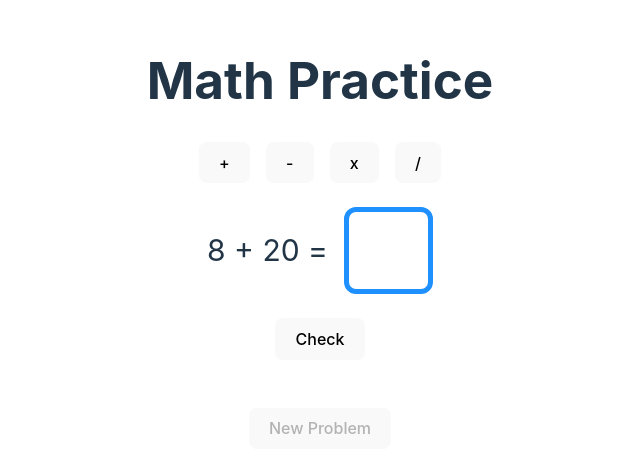
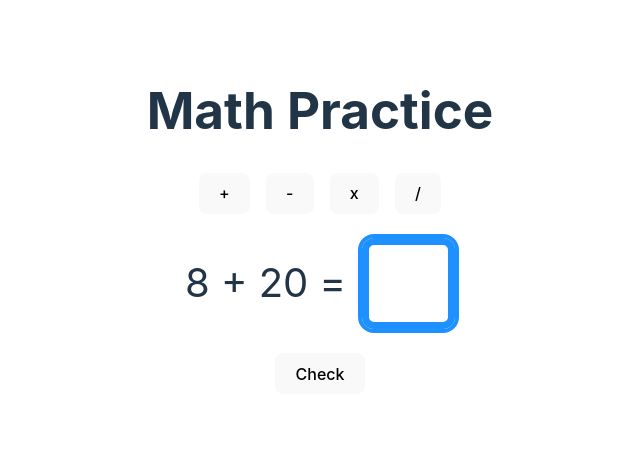
Before and after one commit to nickburczyk/mathe-ueben, a React (Vite) app: page / in a window 1280 px wide. Shown: the part 155-628 px from the top of the page, without its empty margins (320-960 px from the left). Built offline with nearby package versions, Linux system fonts and the light colour scheme.

Commit message:
feat: improve UI

```diff
--- a/src/components/EquationAndAnswer.jsx
+++ b/src/components/EquationAndAnswer.jsx
@@ -11,53 +11,42 @@ export const EquationAndAnswer = () => {
   const [guess, setGuess] = useState('')
   const [result, setResult] = useState(null)
 
-  const handleGuessChange = (num) => {
-    setGuess(num)
-  }
+  const { equation, solution } = problem
 
-  const handleCheckAnswer = (e) => {
-    e.preventDefault()
-    const numberValue = parseInt(guess, 10)
-    if (numberValue === NaN) return
-    const correct = guess === problem.solution
-    setResult(correct ? 'CORRECT' : 'INCORRECT')
-  }
-
-  const handleReset = () => {
+  const nextProblem = () => {
     setProblem(getRandomProblem())
     setResult(null)
     setGuess('')
   }
 
-  const { equation } = problem
+  const handleCheckAnswer = (e) => {
+    e.preventDefault()
+
+    if (result === 'CORRECT') return nextProblem()
+
+    const numberValue = parseInt(guess, 10)
+    if (numberValue === NaN) return
+    const correct = guess === solution
+    setResult(correct ? 'CORRECT' : 'INCORRECT')
+  }
 
   return (
     <div>
       <FlexRow>
         <form onSubmit={handleCheckAnswer}>
           <FlexRow>
-            <label style={{fontSize: 30}}>{equation}</label>
+            <label style={{fontSize: 40}}>{equation}</label>
             <NumericInput
               value={guess}
-              onChange={handleGuessChange}
-              correct={result}
+              onChange={setGuess}
+              result={result}
             />
           </FlexRow>
           <FlexRow>
-            <button type='submit'>Check</button>
+            <button type='submit'>{result === 'CORRECT' ? 'Next Problem' : 'Check'}</button>
           </FlexRow>
         </form>
       </FlexRow>
-      <FlexRow>
-        <button disabled={result !== 'CORRECT'} onClick={handleReset}>New Problem</button>
-      </FlexRow>
-      <h3>
-        {result &&
-          <span>
-            {result === 'CORRECT' ? 'You got it!' : 'Try Again.'}
-          </span>
-        }
-      </h3>
     </div>
   )
 }
--- a/src/components/shared/NumericInput.jsx
+++ b/src/components/shared/NumericInput.jsx
@@ -1,13 +1,12 @@
 import styled from 'styled-components'
-export const NumericInput = ({ value, onChange, correct }) => {
+export const NumericInput = ({ value, onChange, result }) => {
   const handleChange = (e) => {
     const {value} = e.target;
 
     // Ensure the input is numeric and within the desired range
     if (/^\d*$/.test(value) && value.length<=3) {
       const numericValue = parseInt(value, 10);
-
-      if (!numericValue) {
+      if (!numericValue || result === "CORRECT") {
         onChange('');
         return
       }
@@ -20,36 +19,44 @@ export const NumericInput = ({ value, onChange, correct }) => {
 
   return (
     <StyledInput
-      correct={correct}
+      correct={result === 'CORRECT'}
+      error={result === 'INCORRECT'}
       max={100}
       min={0}
-      pattern="[0-9]{1-3}"
+      pattern="/[0-9]{1-3}/"
       inputMode="numeric"
       value={value}
       onChange={handleChange}
-      autoComplete={false}
+      autoComplete={"off"}
     />
   )
 }
 
-const StyledInput = styled('input')`
+const StyledInput = styled('input').withConfig({
+  shouldForwardProp: (prop) => !['correct', 'error'].includes(prop),
+}).attrs(({ correct, error }) => ({
+  '$correct': correct,
+  '$error': error,
+}))`
+  ${({correct, error}) => {
+    const borderColor = correct ? 'mediumseagreen' : error ? 'tomato' : 'dodgerblue';
+    const outlineColor = borderColor;
+    const outlineOffset = (correct || error) ? '2px' : 'default';
+
+    return `
     width: 75px;
     height: 75px;
     line-height: 1.5;
     border-radius: 12px;
-  border: ${({ correct }) => {
-    if (correct === 'CORRECT') {
-      return '5px solid mediumseagreen';
-    } else if (correct === 'INCORRECT') {
-      return '5px solid tomato';
-    } else {
-      return '5px solid dodgerblue'
-    }
-  }};
+    border: 7px solid ${borderColor};
+    outline: 4px solid ${outlineColor};
+    outline-offset: ${outlineOffset};
     display: flex;
     justify-content: center;
     align-items: center;
     text-align: center;
-  font-size: 30px;
+    font-size: 40px;
     font-weight: bold;
     `
+  }}
+`;
```
Lines whose indentation alone changed are shown as unchanged.
